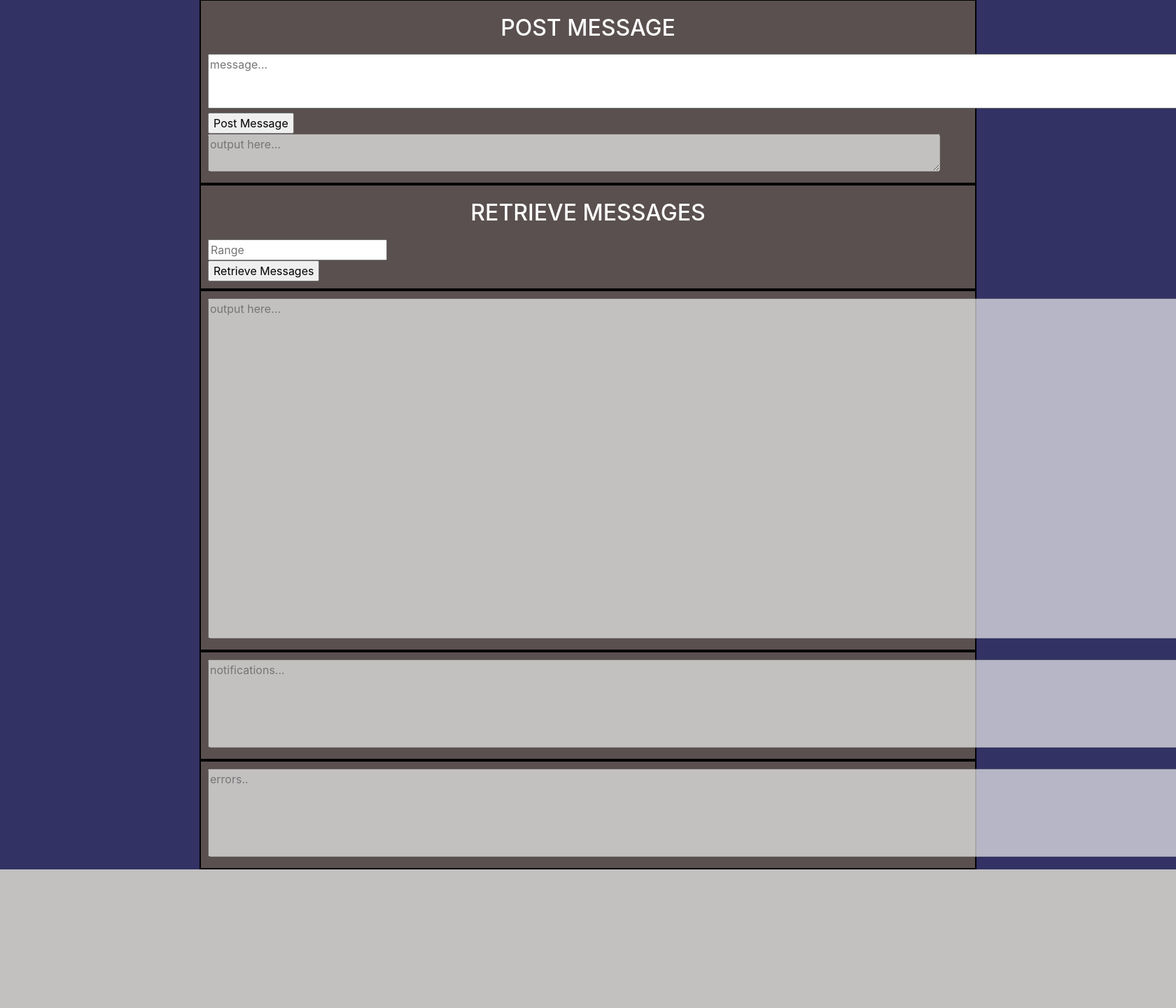
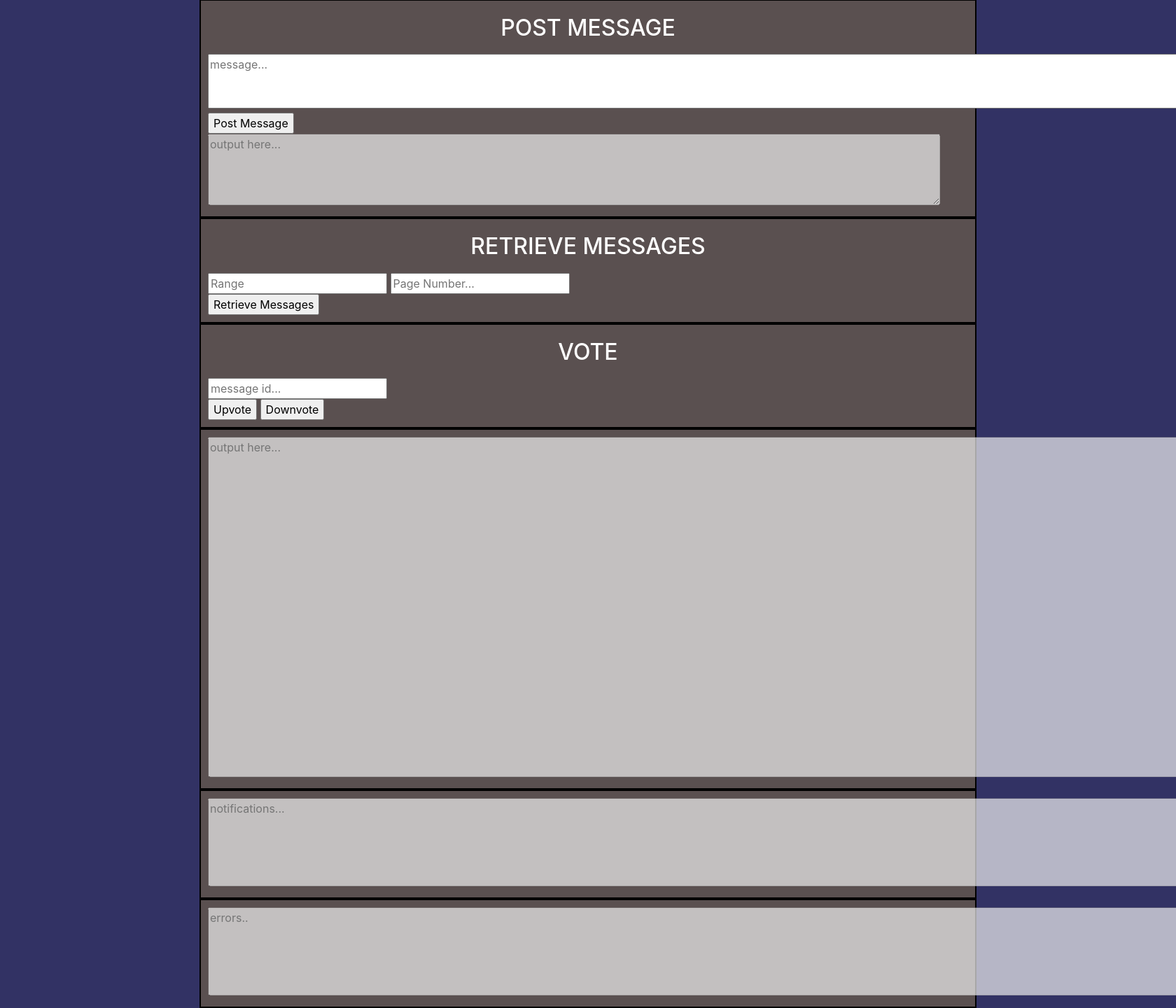
Before and after one commit to JeremyVun1/drop-messages-api, a Django app: page /web/portal/ in a window 1680 px wide; the page is wider, and only the part inside the window is pictured. Shown: the part 344-1784 px from the top of that part at 70% size. Before the commit the page ends 1586 px from the top of that part, so only its background shows below. Run offline with Django 3.2, Linux system fonts and the light colour scheme; parts of the project's set-up code (start-up, migrations or seed data) failed here and were passed over; some libraries are stand-ins or nearby versions.

Commit message:
upvote, downvote, retrieve user messages

```diff
--- a/drop/templates/portal.html
+++ b/drop/templates/portal.html
@@ -37,13 +37,21 @@
             <h2 class="content-title">POST MESSAGE</h2>
             <textarea id="post_message" placeholder="message..." cols="150" rows="3"></textarea><br />
             <input id="post_submit" type="button" value="Post Message"/><br/>
-            <textarea id="post_output" rows="2" cols="100" disabled="true" placeholder="output here..."></textarea>
+            <textarea id="post_output" rows="4" cols="100" disabled="true" placeholder="output here..."></textarea>
         </div>
 
         <div class="content-block">
             <h2 class="content-title">RETRIEVE MESSAGES</h2>
-            <input id="retrieve_range" type="number" placeholder="Range"/><br />
+            <input id="retrieve_range" type="number" placeholder="Range"/>
+            <input id="retrieve_page_num" type="number" placeholder="Page Number..."/><br />
             <input id="retrieve_submit" type="button" value="Retrieve Messages"/><br />
+        </div>
+
+        <div class="content-block">
+            <h2 class="content-title">VOTE</h2>
+            <input id="vote_message_id" type="number" placeholder="message id..."/><br />
+            <input id="vote_upvote_submit" type="button" value="Upvote"/>
+            <input id="vote_downvote_submit" type="button" value="Downvote"/>
         </div>
 
         <div class="content-block">
@@ -140,17 +148,36 @@
         msg.value = "";
     };
 
+    /////////////////////
     // 3. Retrieve messages by range (code: 4)
+    /////////////////////
     getDom("retrieve_submit").onclick = function(e) {
         webSocket.send(JSON.stringify({
-            "category": 4,
-            "page": 1,
-            "range": getVal("retrieve_range"),
+            "category": 5,
+            "page": getVal("retrieve_page_num"),
+            "data": getVal("retrieve_range"),
         }));
     };
 
     /////////////////////
-    // 3. click shortcuts
+    // 3. Message voting
+    /////////////////////
+    getDom("vote_upvote_submit").onclick = function(e) {
+        webSocket.send(JSON.stringify({
+            "category": 7,
+            "data": getVal("vote_message_id")
+        }));
+    };
+
+    getDom("vote_downvote_submit").onclick = function(e) {
+        webSocket.send(JSON.stringify({
+            "category": 8,
+            "data": getVal("vote_message_id")
+        }));
+    };
+
+    /////////////////////
+    // 4. click shortcuts
     /////////////////////
     getDom("post_message").onkeyup = function(e) {
         if (e.keyCode === 13) {
```
Also changed, not shown: drop/consumers.py (+32 -8 lines), drop/message_facade.py (+10 -0 lines), db.sqlite3, readme.md.
